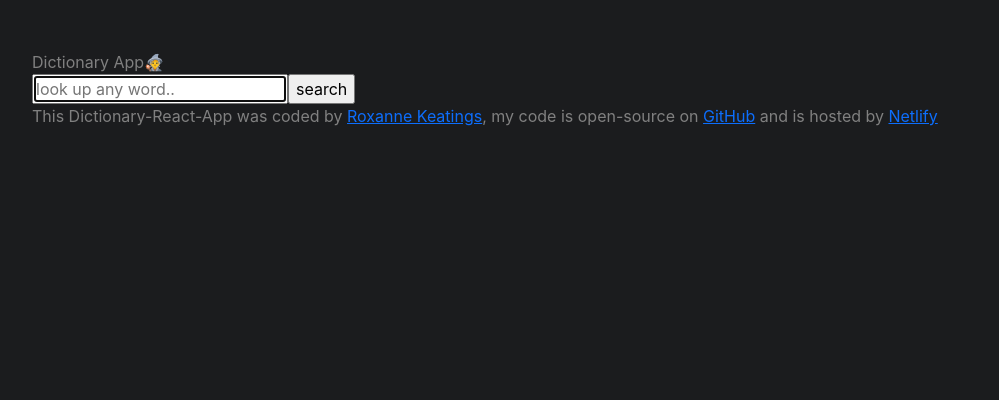
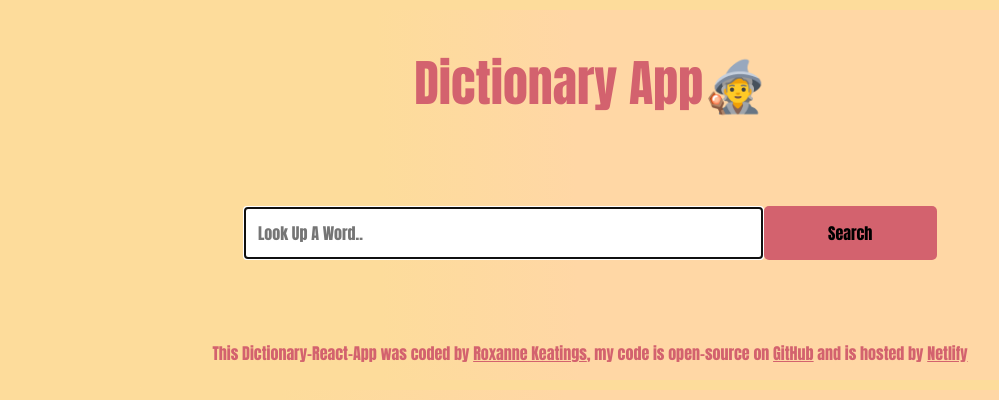
Before and after one commit to RoxyKeatings/dictionary-react-app, a React (Create React App) app: page / in a window 1280 px wide. Shown: the top 400 px of the page, without its empty margins (50-1049 px from the left). Built offline with nearby package versions, Linux system fonts and the light colour scheme.

Commit message:
added fonts &css to multiple components

```diff
--- a/public/index.html
+++ b/public/index.html
@@ -23,6 +23,9 @@
       work correctly both with client-side routing and a non-root public URL.
       Learn how to configure a non-root public URL by running `npm run build`.
     -->
+  <link rel="preconnect" href="https://fonts.googleapis.com">
+  <link rel="preconnect" href="https://fonts.gstatic.com" crossorigin>
+  <link href="https://fonts.googleapis.com/css2?family=Anton&display=swap" rel="stylesheet">
   <title>Dictionary App</title>
 </head>
 
--- a/src/App.css
+++ b/src/App.css
@@ -1,5 +1,15 @@
-body {
-  background-color: #1b1c1e;
-  color: #808080;
-  margin: 50px auto;
+.App {
+  background: linear-gradient(
+    89deg,
+    rgb(253, 220, 155) 26.2%,
+    rgb(255, 215, 165) 48.5%
+  );
+  color: #d3626e;
+  border: 10px solid rgb(253, 220, 155);
+  border-radius: 5px;
+
+  font-family: "Anton", sans-serif;
+  max-width: 900px;
+  margin: 0 auto;
+  padding: 15px;
 }
--- /dev/null
+++ b/src/DefinitionResults.css
@@ -0,0 +1,10 @@
+.DefinitionResults {
+  padding: 15px;
+  border-radius: 5px;
+  background: radial-gradient(
+    circle at 10% 20%,
+    rgb(255, 200, 124) 0.1%,
+    rgb(252, 251, 121) 90%
+  );
+  opacity: 0.8;
+}
--- a/src/DefinitionResults.js
+++ b/src/DefinitionResults.js
@@ -1,5 +1,6 @@
 import React from "react";
 import Meaning from "./Meaning";
+import "./DefinitionResults.css";
 
 export default function DefinitionResults(props) {
   console.log(props.results);
--- a/src/Dictionary.css
+++ b/src/Dictionary.css
@@ -0,0 +1,19 @@
+.Dictionary {
+  margin: 0 auto;
+  padding: 16px;
+}
+form {
+  max-width: 100;
+  margin: 50px;
+}
+.inputForm {
+  padding: 15px;
+  border: none;
+  border-radius: 5px;
+}
+.submitBtn {
+  border: none;
+  border-radius: 5px;
+  padding: 15px;
+  background-color: #d3626e;
+}
--- a/src/Dictionary.js
+++ b/src/Dictionary.js
@@ -34,12 +34,17 @@ export default function Dictionary() {
       <form onSubmit={handleSubmit}>
         <input
           type="search"
-          placeholder="look up any word.."
+          placeholder="look up a word.."
           autoFocus
           onChange={handleKeywordchange}
           required
+          className="inputForm text-capitalize w-75"
         />
-        <input type="submit" value="search" />
+        <input
+          type="submit"
+          value="search"
+          className="submitBtn text-capitalize w-25"
+        />
       </form>
       <DefinitionResults results={results} />
     </div>
--- /dev/null
+++ b/src/Footer.css
@@ -0,0 +1,10 @@
+footer {
+  text-align: center;
+  margin-top: 15px;
+}
+footer a {
+  color: #d3626e;
+}
+footer a:hover {
+  color: #e59775;
+}
--- a/src/Footer.js
+++ b/src/Footer.js
@@ -1,6 +1,8 @@
 import React from "react";
+import "./Footer.css";
 export default function Footer() {
   return (
+    <footer>
       <div>
         This Dictionary-React-App was coded by{" "}
         <a
@@ -24,5 +26,6 @@ export default function Footer() {
           Netlify
         </a>
       </div>
+    </footer>
   );
 }
--- /dev/null
+++ b/src/Header.css
@@ -0,0 +1,5 @@
+header {
+  font-size: 50px;
+  text-align: center;
+  margin: 20px;
+}
--- a/src/Header.js
+++ b/src/Header.js
@@ -1,4 +1,5 @@
 import React from "react";
+import "./Header.css";
 export default function Header() {
   return (
     <div>
--- a/src/index.css
+++ b/src/index.css
@@ -1,13 +1,8 @@
 body {
+  background: linear-gradient(
+    89deg,
+    rgb(253, 220, 155) 26.2%,
+    rgb(255, 215, 165) 48.5%
+  );
   margin: 0;
-  font-family: -apple-system, BlinkMacSystemFont, 'Segoe UI', 'Roboto', 'Oxygen',
-    'Ubuntu', 'Cantarell', 'Fira Sans', 'Droid Sans', 'Helvetica Neue',
-    sans-serif;
-  -webkit-font-smoothing: antialiased;
-  -moz-osx-font-smoothing: grayscale;
 }
-
-code {
-  font-family: source-code-pro, Menlo, Monaco, Consolas, 'Courier New',
-    monospace;
-}
```
Lines whose indentation alone changed are shown as unchanged.
